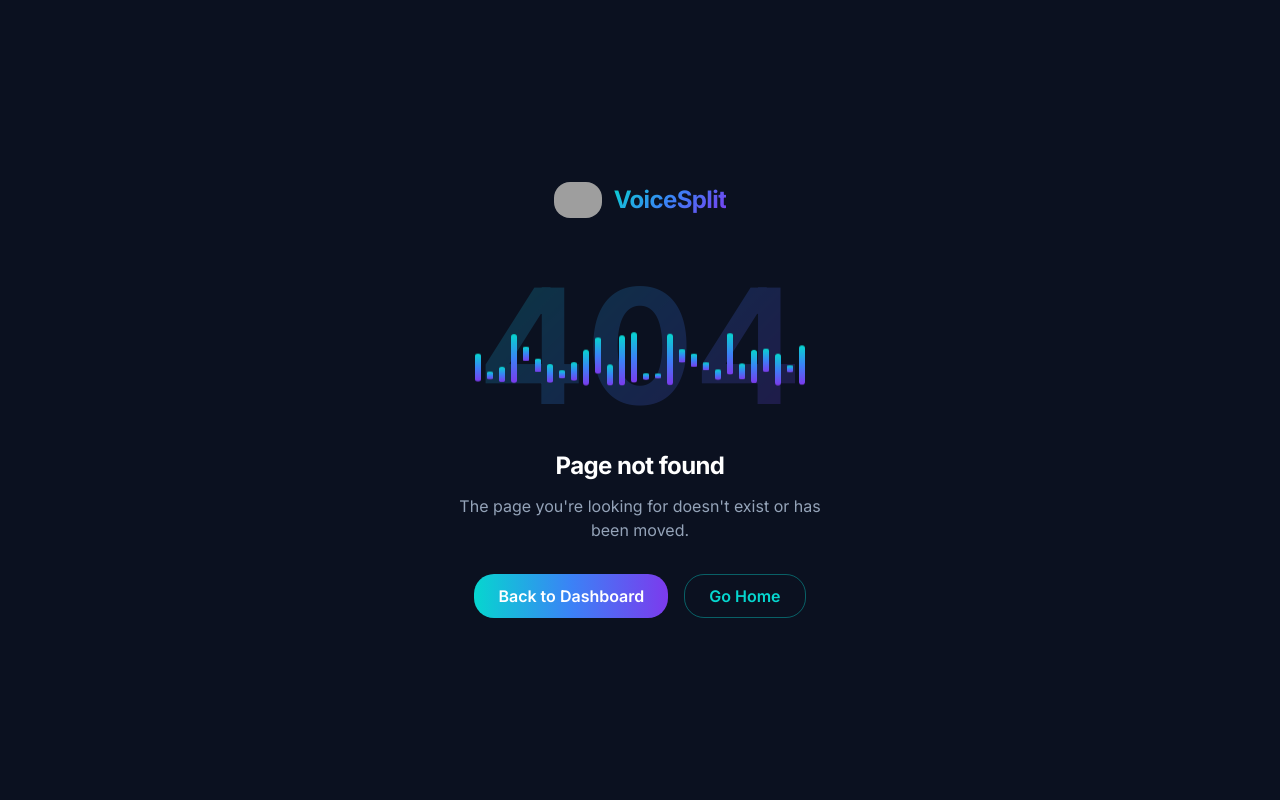
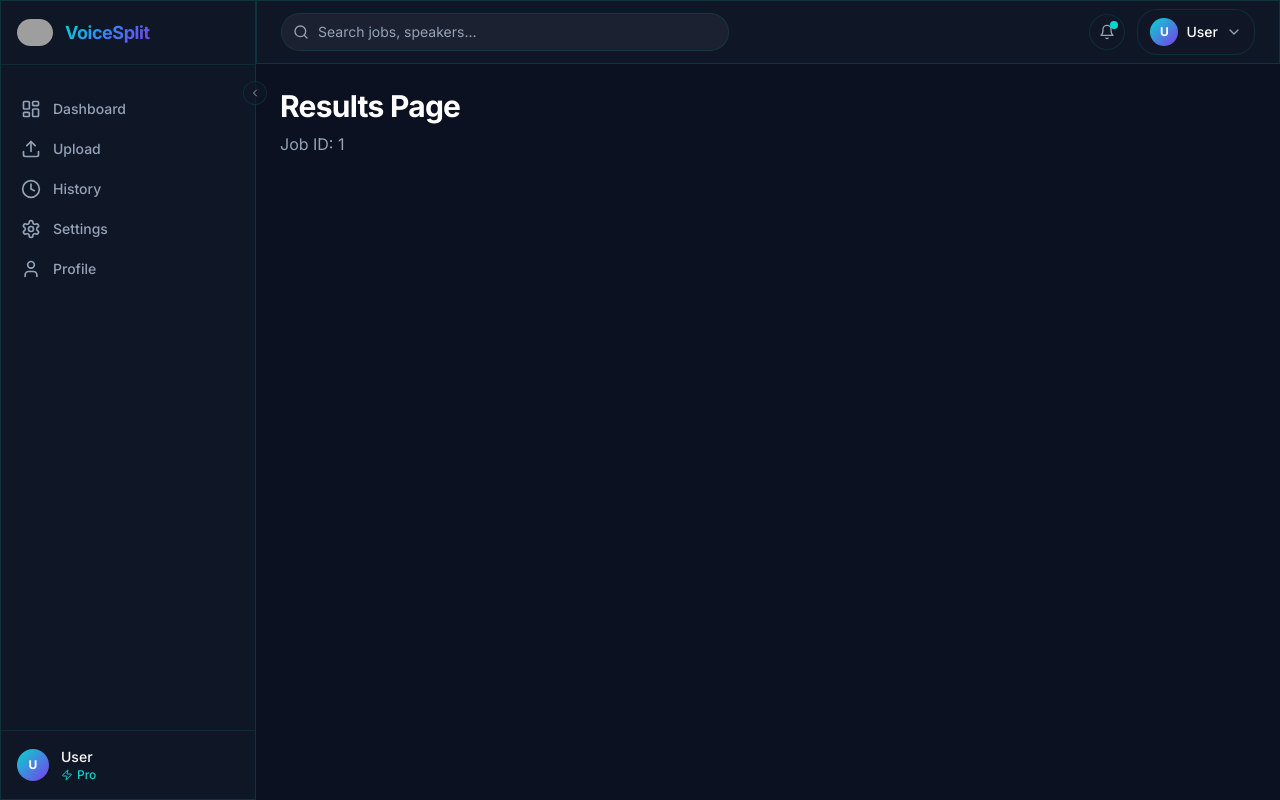
Before and after one commit to h4x0r3127/VoiceSplit, a Next.js app in the folder frontend/: page /results/1 in a window 1280 px wide. Before the commit this address had no page. Built offline with nearby package versions, Linux system fonts and the light colour scheme; no server answers; grey boxes are pictures that could not be loaded.

Commit message:
feat: complete Phase 3 preprocessing pipeline and real-time progress tracking

```diff
--- /dev/null
+++ b/frontend/app/(dashboard)/results/[jobId]/page.tsx
@@ -0,0 +1,33 @@
+import type { Metadata } from 'next'
+
+interface ResultsPageProps {
+  params: Promise<{ jobId: string }>
+}
+
+export async function generateMetadata({
+  params,
+}: ResultsPageProps): Promise<Metadata> {
+  const { jobId } = await params
+
+  return {
+    title: `Results — ${jobId.slice(0, 8)}`,
+  }
+}
+
+export default async function ResultsPage({
+  params,
+}: ResultsPageProps) {
+  const { jobId } = await params
+
+  return (
+    <div className="max-w-6xl mx-auto">
+      <h1 className="text-3xl font-bold text-white">
+        Results Page
+      </h1>
+
+      <p className="text-muted mt-2">
+        Job ID: {jobId}
+      </p>
+    </div>
+  )
+}
```
